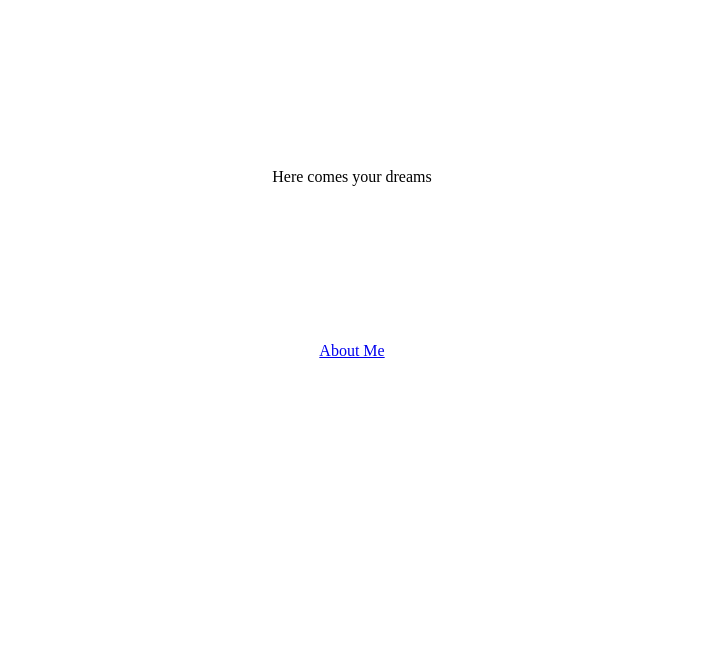
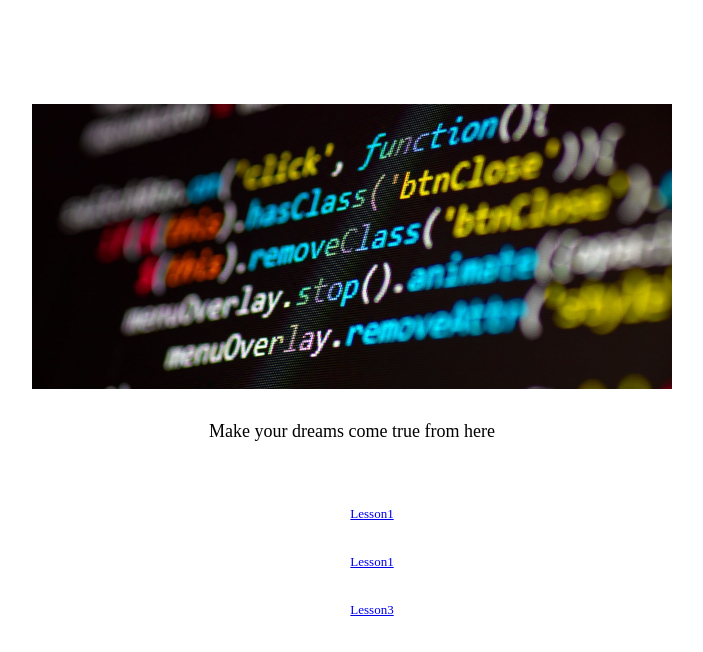
Before and after one commit to murakamz-jastec/score, a Next.js app: page / in a window 1280 px wide. Shown: the top 652 px of the page, without its empty margins (288-991 px from the left). Built offline with nearby package versions, Linux system fonts and the light colour scheme.

Commit message:
Ensure lesson materials

```diff
--- a/src/pages/index.tsx
+++ b/src/pages/index.tsx
@@ -1,15 +1,31 @@
 import Link from "next/link";
+import Image from "next/image";
 import styles from "./page.module.css";
 
-export default function Home() {
+const Index = () => {
   return (
     <main className={styles.main}>
-      <div className={styles.center}>
-        <div>Here comes your dreams</div>
+      <Image
+        src="/top_image.jpg"
+        alt="Image"
+        width={1920 / 3}
+        height={855 / 3}
+      />
+      <div className={styles.title}>
+        <div>Make your dreams come true from here</div>
       </div>
-      <div className={styles.center}>
-        <Link href="./aboutme">About Me</Link>
-      </div>
+      <ul>
+        <div className={styles.menuList}>
+          <Link href="./lessons/lesson1">Lesson1</Link>
+        </div>
+        <div className={styles.menuList}>
+          <Link href="./lessons/lesson2">Lesson1</Link>
+        </div>
+        <div className={styles.menuList}>
+          <Link href="./lessons/lesson3">Lesson3</Link>
+        </div>
+      </ul>
     </main>
   );
-}
+};
+export default Index;
--- a/src/pages/page.module.css
+++ b/src/pages/page.module.css
@@ -7,10 +7,29 @@
   min-height: 40vh;
 }
 
-.center {
+.title {
+  display: flex;
+  justify-content: center;
+  align-items: center;
+  position: relative;
+  padding: 2rem 0;
+  font-size: large;
+}
+
+.menuList {
+  display: flex;
+  justify-content: center;
+  align-items: center;
+  position: relative;
+  padding: 1rem 0;
+  font-size: small;
+}
+
+.anchorLink {
   display: flex;
   justify-content: center;
   align-items: center;
   position: relative;
   padding: 4rem 0;
+  font-size: small;
 }
```
Also changed, not shown: src/components/linkToTop.tsx (added, +7 -0 lines), src/pages/aboutme.tsx (deleted, +0 -15 lines), src/pages/lessons/lesson1.tsx (added, +15 -0 lines), src/pages/lessons/lesson2.tsx (added, +13 -0 lines), src/pages/lessons/lesson3.tsx (added, +14 -0 lines), public/top_image.jpg (added).
